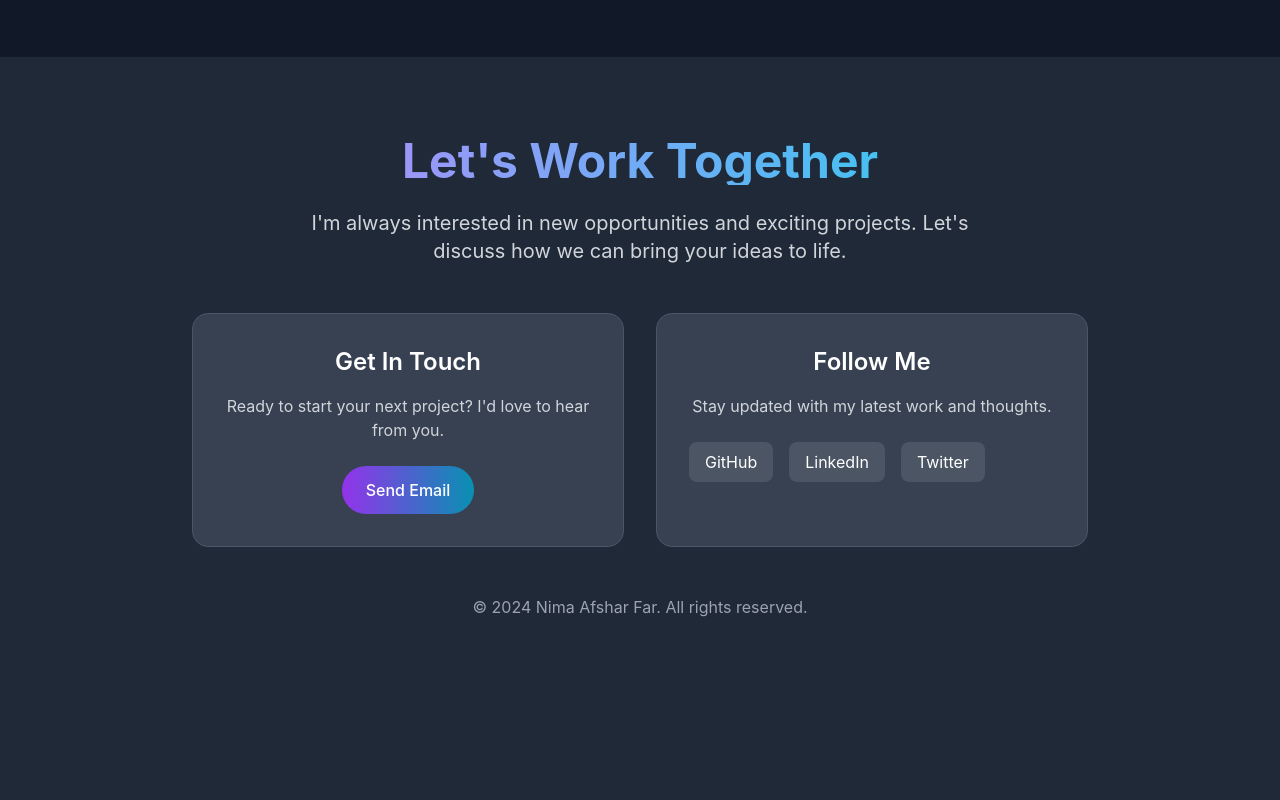
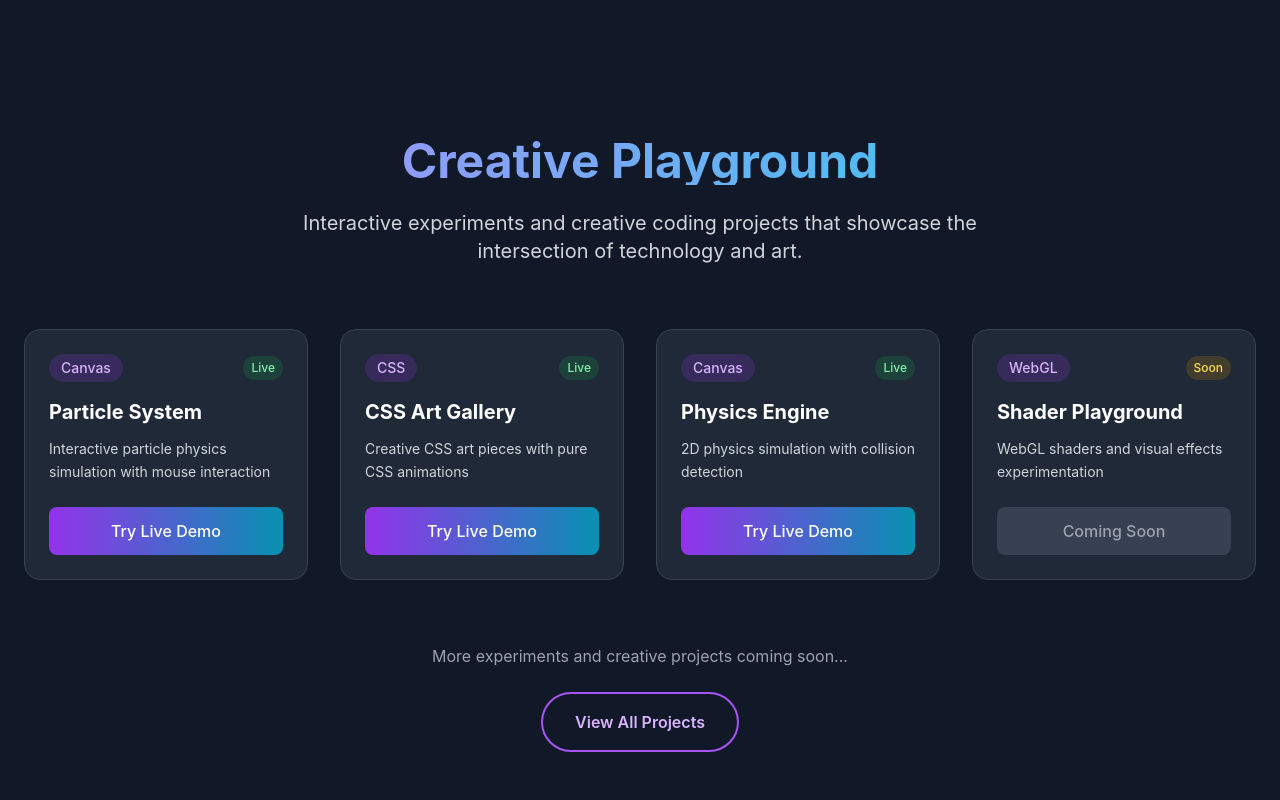
Before and after one commit to ne3mer/nima-portfolio, a React (Vite) app: page / in a window 1280 px wide. Shown: the part 3200-4000 px from the top of the page. Built offline with nearby package versions, Linux system fonts and the light colour scheme.

Commit message:
feat: add Creative Playground section
- Create Playground section with interactive experiments
- Add experiment cards with hover animations
- Implement status indicators for live/coming soon projects
- Update Home page to include Playground section

```diff
--- a/src/pages/Home.tsx
+++ b/src/pages/Home.tsx
@@ -1,6 +1,7 @@
 import Hero from "../sections/Hero";
 import About from "../sections/About";
 import Work from "../sections/Work";
+import Playground from "../sections/Playground";
 import Contact from "../sections/Contact";
 import CursorRipple from "../components/CursorRipple";
 
@@ -11,6 +12,7 @@ export default function Home() {
       <Hero />
       <About />
       <Work />
+      <Playground />
       <Contact />
     </div>
   );
--- /dev/null
+++ b/src/sections/Playground.tsx
@@ -0,0 +1,137 @@
+import { motion, useInView } from "framer-motion";
+import { useRef, useState } from "react";
+import { fadeInUp, staggerContainer } from "../lib/motion";
+
+const experiments = [
+  {
+    id: "particle-system",
+    title: "Particle System",
+    description: "Interactive particle physics simulation with mouse interaction",
+    category: "Canvas",
+    status: "live",
+  },
+  {
+    id: "css-art",
+    title: "CSS Art Gallery",
+    description: "Creative CSS art pieces with pure CSS animations",
+    category: "CSS",
+    status: "live",
+  },
+  {
+    id: "physics-demo",
+    title: "Physics Engine",
+    description: "2D physics simulation with collision detection",
+    category: "Canvas",
+    status: "live",
+  },
+  {
+    id: "shader-playground",
+    title: "Shader Playground",
+    description: "WebGL shaders and visual effects experimentation",
+    category: "WebGL",
+    status: "coming-soon",
+  },
+];
+
+export default function Playground() {
+  const ref = useRef(null);
+  const isInView = useInView(ref, { once: true, margin: "-100px" });
+  const [hoveredExperiment, setHoveredExperiment] = useState<number | null>(null);
+
+  return (
+    <section
+      ref={ref}
+      className="min-h-screen py-20 px-6 bg-gray-900"
+    >
+      <div className="max-w-7xl mx-auto">
+        <motion.div
+          variants={staggerContainer}
+          initial="hidden"
+          animate={isInView ? "visible" : "hidden"}
+          className="text-center mb-16"
+        >
+          <motion.h2
+            variants={fadeInUp}
+            className="text-5xl font-bold text-transparent bg-clip-text bg-gradient-to-r from-purple-400 to-cyan-400 mb-6"
+          >
+            Creative Playground
+          </motion.h2>
+          <motion.p
+            variants={fadeInUp}
+            className="text-xl text-gray-300 max-w-3xl mx-auto"
+          >
+            Interactive experiments and creative coding projects that showcase
+            the intersection of technology and art.
+          </motion.p>
+        </motion.div>
+
+        <motion.div
+          variants={staggerContainer}
+          initial="hidden"
+          animate={isInView ? "visible" : "hidden"}
+          className="grid md:grid-cols-2 lg:grid-cols-4 gap-8"
+        >
+          {experiments.map((experiment, index) => (
+            <motion.div
+              key={experiment.id}
+              variants={fadeInUp}
+              className={`group relative overflow-hidden rounded-2xl bg-gray-800 border border-gray-700 transition-all duration-500 ${
+                hoveredExperiment === index ? "scale-105" : "hover:scale-102"
+              }`}
+              onMouseEnter={() => setHoveredExperiment(index)}
+              onMouseLeave={() => setHoveredExperiment(null)}
+              whileHover={{ y: -10 }}
+            >
+              <div className="p-6">
+                <div className="flex items-center justify-between mb-4">
+                  <span className="px-3 py-1 bg-purple-600/20 text-purple-300 rounded-full text-sm font-medium">
+                    {experiment.category}
+                  </span>
+                  <span className={`px-2 py-1 rounded-full text-xs font-medium ${
+                    experiment.status === "live"
+                      ? "bg-green-600/20 text-green-300"
+                      : "bg-yellow-600/20 text-yellow-300"
+                  }`}>
+                    {experiment.status === "live" ? "Live" : "Soon"}
+                  </span>
+                </div>
+
+                <h3 className="text-xl font-bold text-white mb-3">
+                  {experiment.title}
+                </h3>
+
+                <p className="text-gray-300 text-sm mb-6 leading-relaxed">
+                  {experiment.description}
+                </p>
+
+                <motion.button
+                  className={`w-full py-3 rounded-lg font-medium transition-all ${
+                    experiment.status === "live"
+                      ? "bg-gradient-to-r from-purple-600 to-cyan-600 text-white hover:scale-105"
+                      : "bg-gray-700 text-gray-400 cursor-not-allowed"
+                  }`}
+                  whileHover={experiment.status === "live" ? { scale: 1.05 } : {}}
+                  whileTap={experiment.status === "live" ? { scale: 0.95 } : {}}
+                >
+                  {experiment.status === "live" ? "Try Live Demo" : "Coming Soon"}
+                </motion.button>
+              </div>
+            </motion.div>
+          ))}
+        </motion.div>
+
+        <motion.div
+          variants={fadeInUp}
+          className="text-center mt-16"
+        >
+          <p className="text-gray-400 mb-6">
+            More experiments and creative projects coming soon...
+          </p>
+          <button className="px-8 py-4 border-2 border-purple-500 text-purple-300 rounded-full font-semibold hover:bg-purple-600/20 transition-colors">
+            View All Projects
+          </button>
+        </motion.div>
+      </div>
+    </section>
+  );
+}
```
